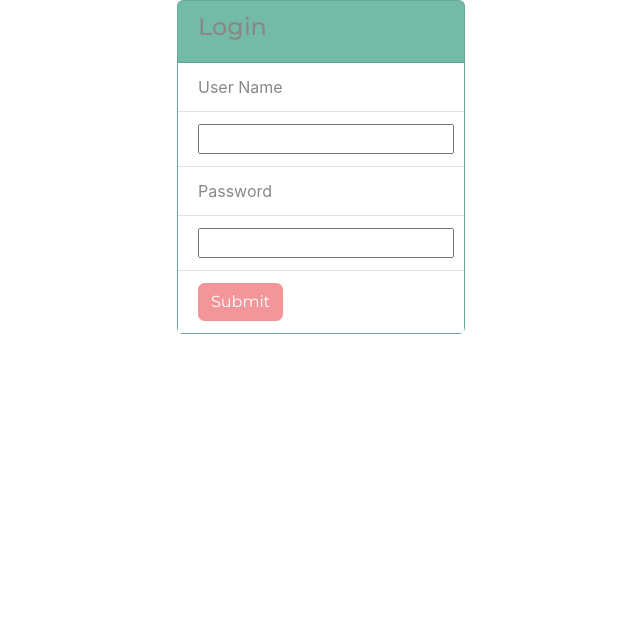
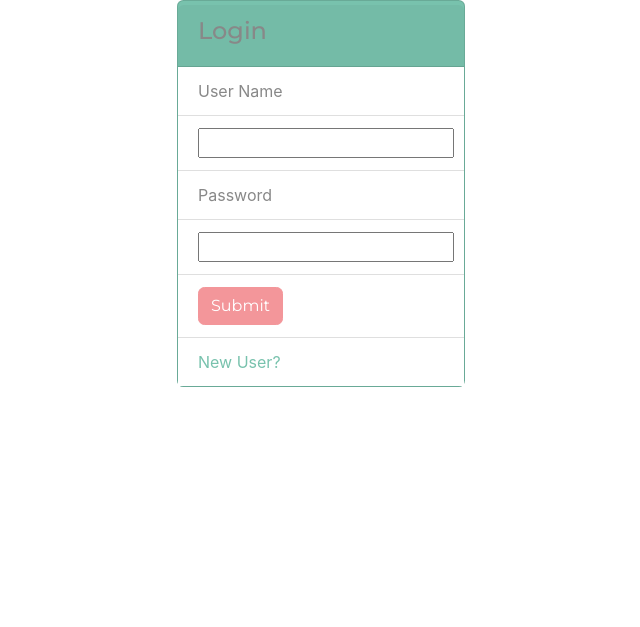
Before and after one commit to JohnminerIv/sell_stuff, a Flask app: page /user_login in a window 1280 px wide. Shown: the part 102-729 px from the top of the page, without its empty margins (319-959 px from the left). Run offline with Flask 2, Linux system fonts and the light colour scheme; some libraries are stand-ins or nearby versions.

Commit message:
more edits to tests

```diff
--- a/templates/user_login.html
+++ b/templates/user_login.html
@@ -23,7 +23,7 @@
 {% endfor %}
 </div>
 </div>-->
-<div class="card bg-primary mx-auto" style="width: 18rem;">
+<div class="card bg-primary mx-auto pt-1" style="width: 18rem;">
   <div class="card-header">
     <h4>Login</h4>
   </div>
@@ -34,6 +34,7 @@
     <li class="list-group-item">Password</li>
     <li class="list-group-item"><input type="text" name="user_password"><br></li>
     <li class="list-group-item"><button type="submit" class="btn btn-secondary"name="button">Submit</button></li>
+    <li class="list-group-item"><a href="user_login/create">New User?</a><br></li>
   </ul>
   </form>
 </div>
```
